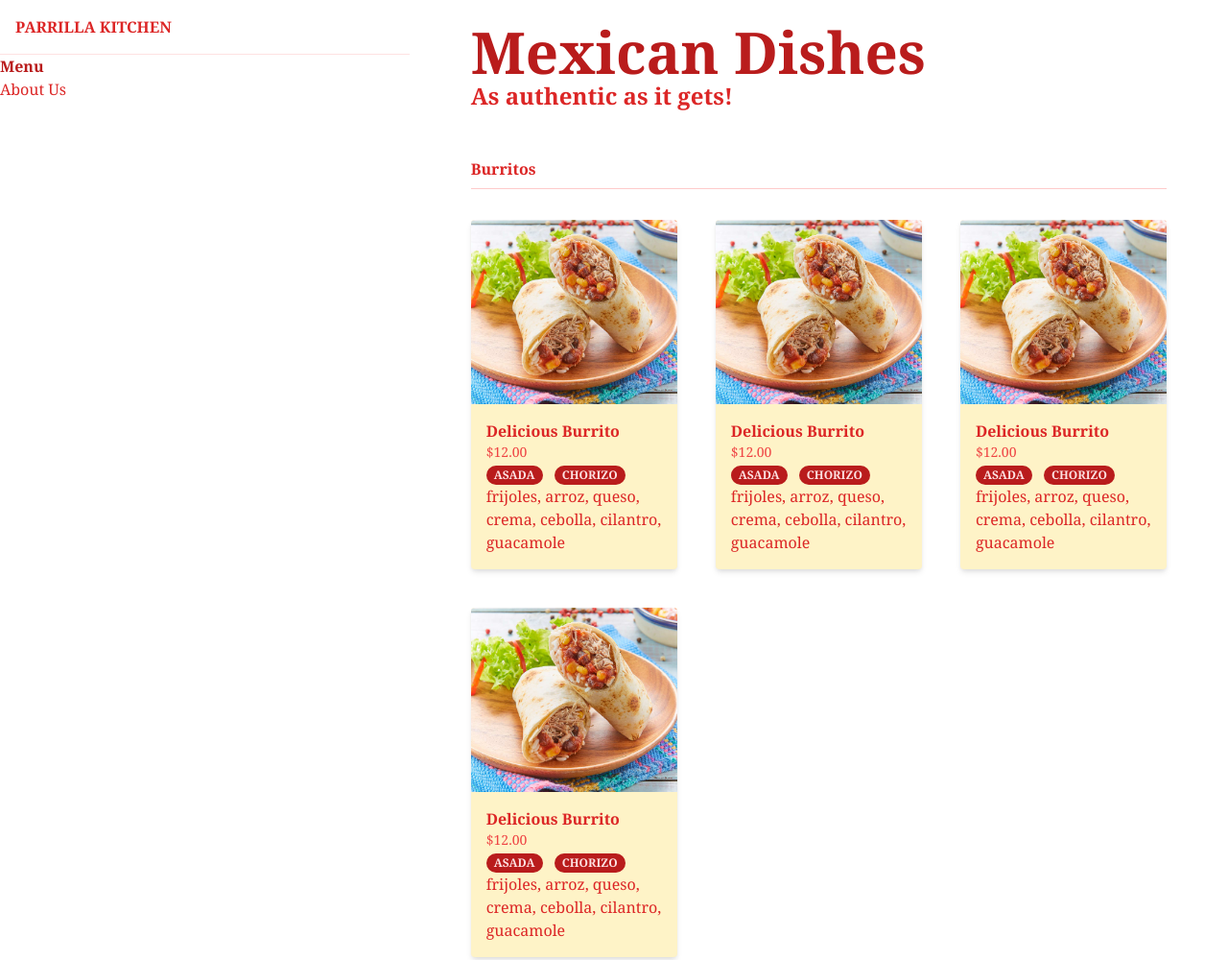
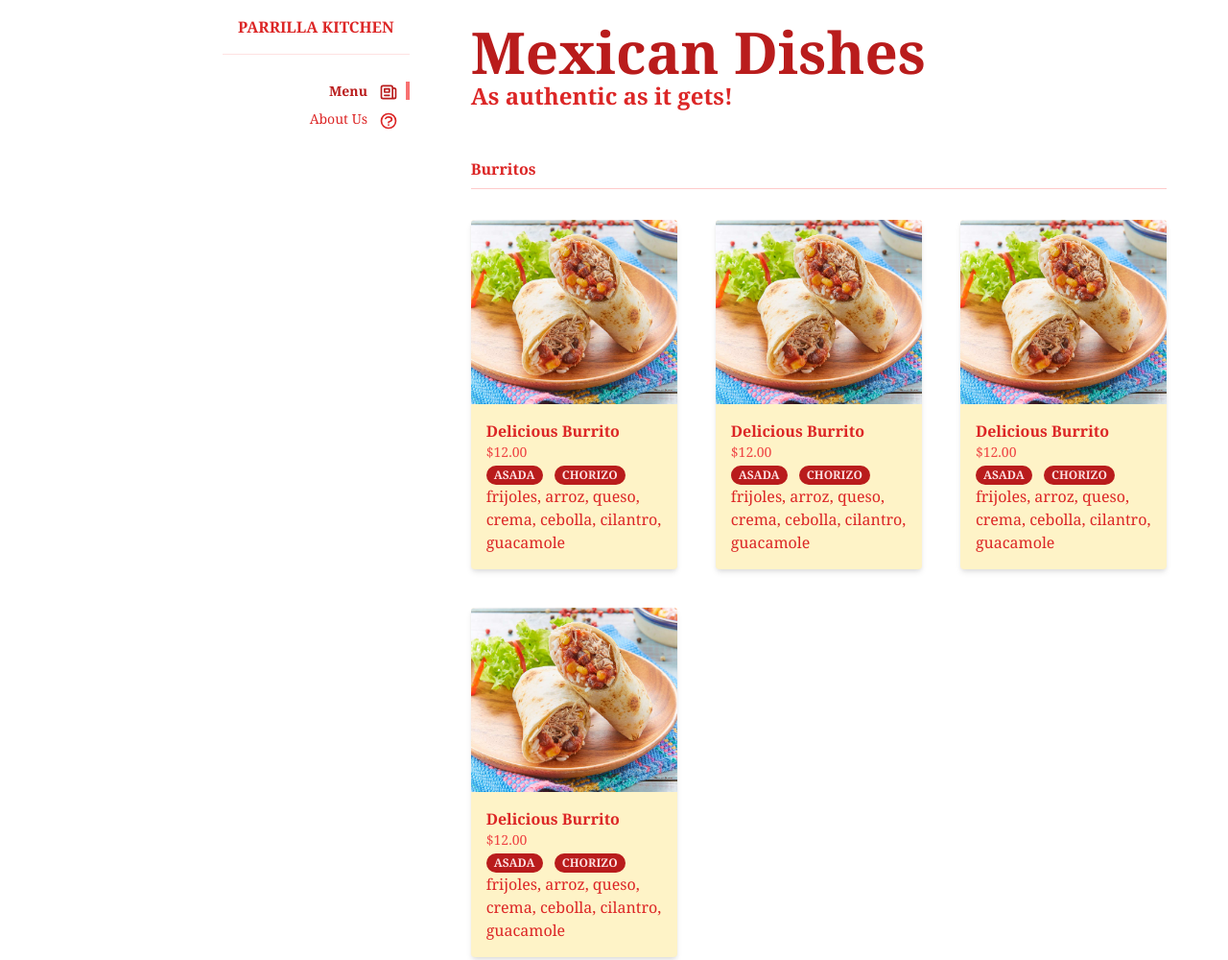
Before and after one commit to GaboGomezT/parrilla-kitchen-landing, a plain HTML site: page index.html in a window 1280 px wide. Shown: the top 1000 px of the page at 96% size. Drawn offline with nearby package versions, Linux system fonts and the light colour scheme.

Commit message:
responsive navbar

```diff
--- a/index.html
+++ b/index.html
@@ -10,22 +10,27 @@
 
 <body class="text-red-600 font-serif">
 	<div class="grid md:grid-cols-3">
-		<div class="md:col-span-1">
-			<nav>
-				<div>
+		<div class="md:col-span-1 md:flex md:justify-end">
+			<nav class="text-right">
+				<div class="flex justify-between items-center">
 					<h1 class="font-bold uppercase p-4 border-b border-red-100">
 						<a href="/">Parrilla Kitchen</a>
 					</h1>
+          <div class="px-4 cursor-pointer md:hidden" id="burger">
+            <svg class="w-6 h-6" fill="none" stroke="currentColor" viewBox="0 0 24 24" xmlns="http://www.w3.org/2000/svg"><path stroke-linecap="round" stroke-linejoin="round" stroke-width="2" d="M4 6h16M4 12h16M4 18h16"></path></svg>
+          </div>
 				</div>
-				<ul>
-					<li class="text-red-700 font-bold">
-						<a href="#">
+				<ul class="text-sm mt-6 hidden md:block" id="menu">
+					<li class="text-red-700 font-bold py-1">
+						<a href="#" class="border-r-4 border-red-400">
 							<span>Menu</span>
+              <svg class="w-5 inline-block mx-2" fill="none" stroke="currentColor" viewBox="0 0 24 24" xmlns="http://www.w3.org/2000/svg"><path stroke-linecap="round" stroke-linejoin="round" stroke-width="2" d="M19 20H5a2 2 0 01-2-2V6a2 2 0 012-2h10a2 2 0 012 2v1m2 13a2 2 0 01-2-2V7m2 13a2 2 0 002-2V9a2 2 0 00-2-2h-2m-4-3H9M7 16h6M7 8h6v4H7V8z"></path></svg>
             </a>
           </li>
-          <li>
-            <a href="#">
+          <li class="py-1">
+            <a href="#" class="border-r-4 border-white">
               <span>About Us</span>
+              <svg class="w-5 inline-block mx-2" fill="none" stroke="currentColor" viewBox="0 0 24 24" xmlns="http://www.w3.org/2000/svg"><path stroke-linecap="round" stroke-linejoin="round" stroke-width="2" d="M8.228 9c.549-1.165 2.03-2 3.772-2 2.21 0 4 1.343 4 3 0 1.4-1.278 2.575-3.006 2.907-.542.104-.994.54-.994 1.093m0 3h.01M21 12a9 9 0 11-18 0 9 9 0 0118 0z"></path></svg>
             </a>
           </li>
         </ul>
@@ -97,5 +102,6 @@
       </div>
     </main>
   </div>
+<script src="index.js"></script>
 </body>
 </html>
--- /dev/null
+++ b/index.js
@@ -0,0 +1,10 @@
+const burger = document.querySelector("#burger")
+const meny = document.querySelector("#menu")
+
+burger.addEventListener("click", () => {
+  if (menu.classList.contains("hidden")){
+    menu.classList.remove("hidden");
+  } else {
+    menu.classList.add("hidden");
+  }
+})
```
